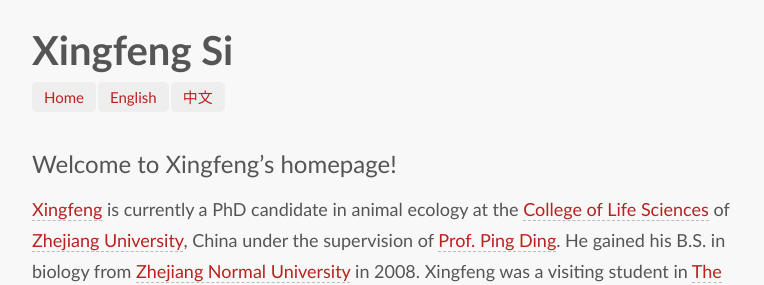
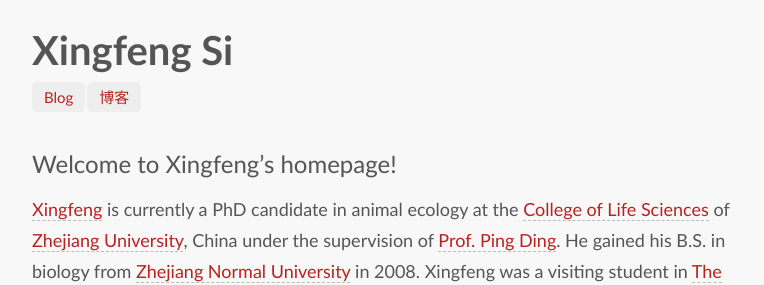
Before and after one commit to sixf/sixf.github.io, a Jekyll site: the page built from index.md, in a window 1280 px wide. Shown: the top 285 px of the page, without its empty margins (258-1022 px from the left). Built offline with Jekyll 4.4.1, drawn with Linux system fonts in a browser that asks for light colours; some web fonts are replaced; Markdown is read by kramdown in place of the engine named in the settings.

Commit message:
change tabs on main site

```diff
--- a/_layouts/home.html
+++ b/_layouts/home.html
@@ -45,9 +45,8 @@
   <div class="container">
   <h1 class="sitename">Xingfeng Si</h1>
   <ul class="nav pills">
-  <li><a href="/">Home</a></li>
-  <li><a href="/en/">English</a></li>
-  <li><a href="/cn/">中文</a></li>
+  <li><a href="/en/">Blog</a></li>
+  <li><a href="/cn/">博客</a></li>
 </ul>
 {% if page.avatar %} <p><img src="/files/images/avatar.jpg" title="Xingfeng Si" align="right" /></p> {% endif %}
 {{ content }}
```
